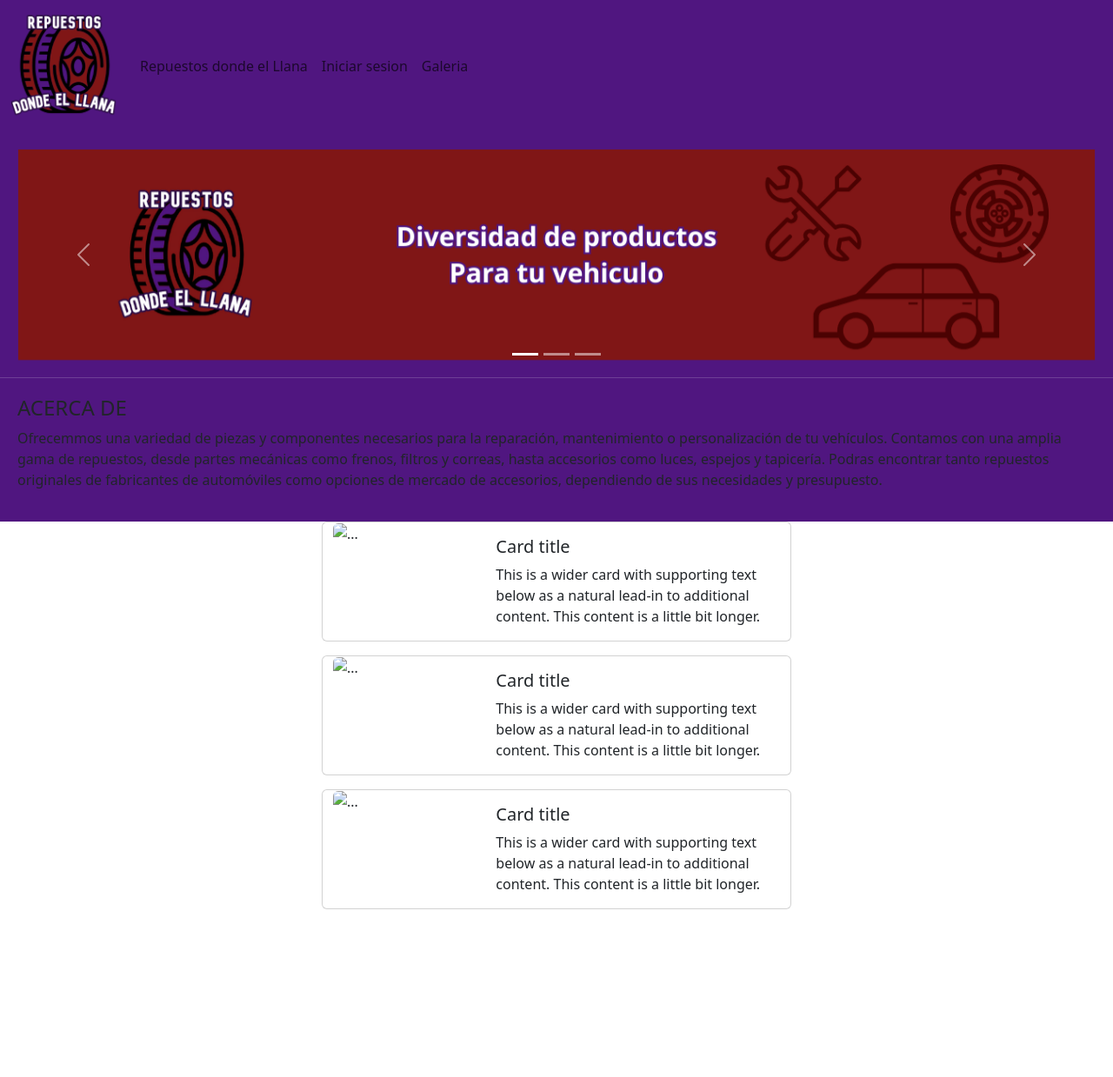
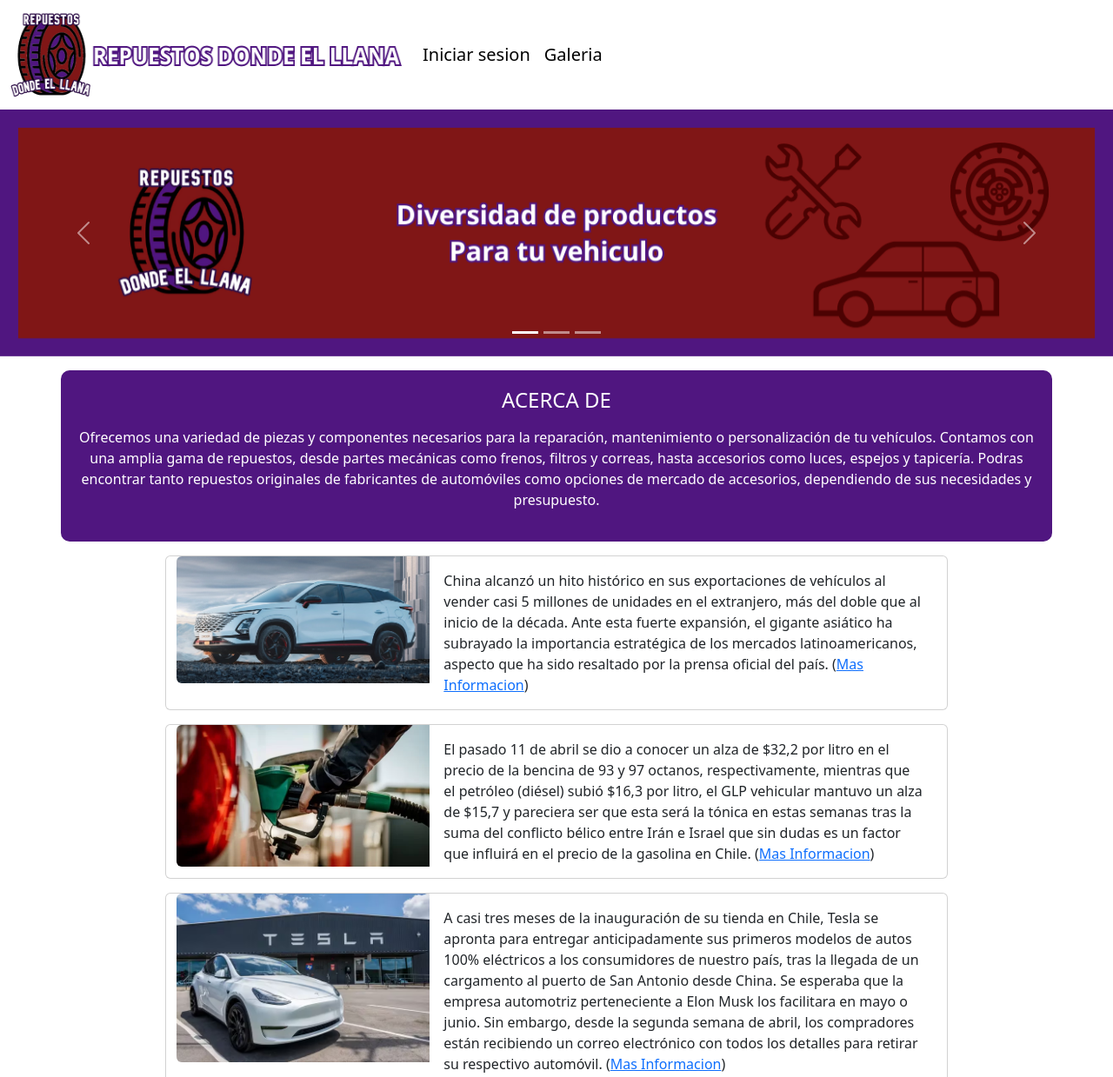
Before and after one commit to DiegoLlana/SitioRepuestos, a plain HTML site: page index.html in a window 1280 px wide. Shown: the top 1239 px of the page at 87% size. Before the commit the page ends 1062 px from the top, so only its background shows below. Drawn offline with nearby package versions, Linux system fonts and the light colour scheme.

Commit message:
Index completado

```diff
--- a/css/estilos.css
+++ b/css/estilos.css
@@ -1,4 +1,20 @@
 .cajaacercade{
     padding: 20px;
     background-color: #501680;
+    border-radius: 10px;
+    color: white;
 }
+
+footer div{
+    background-color: #501680;
+    padding: 10px;
+    color: white;
+}
+
+.nav-item{
+    margin-top: 8px;
+}
+
+.nav-item:hover{
+    text-decoration: underline;
+}
--- a/index.html
+++ b/index.html
@@ -10,29 +10,26 @@
 </head>
 <body>
     <header>
-        <nav class="navbar navbar-expand-lg" style="background-color: #501680;" >
+        <nav class="navbar navbar-expand-lg">
             <div class="container-fluid">
-            <a class="navbar-brand" href="#"><img src="imagenes/Logotipo.png" alt="No encontrado" width="125" height="125"></a>
+            <a class="navbar-brand" href="index.html"><img src="imagenes/Logotipotexto.png" alt="No encontrado" width="450" height="100"></a>
             <button class="navbar-toggler" type="button" data-bs-toggle="collapse" data-bs-target="#navbarSupportedContent" aria-controls="navbarSupportedContent" aria-expanded="false" aria-label="Toggle navigation">
                 <span class="navbar-toggler-icon"></span>
             </button>
             <div class="collapse navbar-collapse" id="navbarSupportedContent">
                 <ul class="navbar-nav me-auto mb-2 mb-lg-0">
                 <li class="nav-item">
-                    <a class="nav-link" href="#">Repuestos donde el Llana</a>
+                    <a class="nav-link active text-center" href="login.html"><h5>Iniciar sesion</h5></a>
                 </li>
                 <li class="nav-item">
-                    <a class="nav-link" href="#">Iniciar sesion</a>
-                </li>
-                <li class="nav-item">
-                    <a class="nav-link" href="#">Galeria</a>
+                    <a class="nav-link active text-center" href="galeria.html"><h5>Galeria</h5></a>
                 </li>
                 </ul>
             </div>
             </div>
         </nav>
     </header>
-    <div id="carouselExampleIndicators" class="carousel slide">
+    <div id="carouselExampleIndicators" class="carousel slide mb-3">
         <div class="carousel-indicators">
           <button type="button" data-bs-target="#carouselExampleIndicators" data-bs-slide-to="0" class="active" aria-current="true" aria-label="Slide 1"></button>
           <button type="button" data-bs-target="#carouselExampleIndicators" data-bs-slide-to="1" aria-label="Slide 2"></button>
@@ -59,50 +56,61 @@
         </button>
       </div>
     <main>
-      <div class="cajaacercade">
-        <h4>ACERCA DE</h4>
-        <p>Ofrecemmos una variedad de piezas y componentes necesarios para la reparación, mantenimiento o personalización de tu vehículos. Contamos con una amplia gama de repuestos, desde partes mecánicas como frenos, filtros y correas, hasta accesorios como luces, espejos y tapicería. Podras encontrar tanto repuestos originales de fabricantes de automóviles como opciones de mercado de accesorios, dependiendo de sus necesidades y presupuesto.</p>
+      <div class="cajaacercade container mb-3">       <!--"Acerca de" que posee la pagina-->
+        <h4><center>ACERCA DE</center></h4>
+        <p><center>Ofrecemos una variedad de piezas y componentes necesarios para la reparación, mantenimiento o personalización de tu vehículos. Contamos con una amplia gama de repuestos, desde partes mecánicas como frenos, filtros y correas, hasta accesorios como luces, espejos y tapicería. Podras encontrar tanto repuestos originales de fabricantes de automóviles como opciones de mercado de accesorios, dependiendo de sus necesidades y presupuesto.</center></p>
       </div>
-      <div class="card mb-3 container" style="max-width: 540px;">
+      <div class="card mb-3 container" style="max-width: 900px;">   <!--Tarjeta con noticias-->
         <div class="row g-0">
           <div class="col-md-4">
-            <img src="..." class="img-fluid rounded-start" alt="...">
+            <img src="imagenes/noticia1.jpg" class="img-fluid rounded-start" alt="...">
           </div>
           <div class="col-md-8">
             <div class="card-body">
-              <h5 class="card-title">Card title</h5>
-              <p class="card-text">This is a wider card with supporting text below as a natural lead-in to additional content. This content is a little bit longer.</p>
+              <p class="card-text">China alcanzó un hito histórico en sus exportaciones de vehículos al vender casi 5 millones de unidades en el extranjero, más del doble que al inicio de la década. Ante esta fuerte expansión, el gigante asiático ha subrayado la importancia estratégica de los mercados latinoamericanos, aspecto que ha sido resaltado por la prensa oficial del país. (<a href="https://www.emol.com/noticias/Autos/2024/04/17/1128117/autos-chinos-mercados-lartinoamerica.html" target="_blank">Mas Informacion</a>)</p>
             </div>
           </div>
         </div>
       </div>
-      <div class="card mb-3 container" style="max-width: 540px;">
+      <div class="card mb-3 container" style="max-width: 900px;">
         <div class="row g-0">
           <div class="col-md-4">
-            <img src="..." class="img-fluid rounded-start" alt="...">
+            <img src="imagenes/noticia2.webp" class="img-fluid rounded-start" alt="...">
           </div>
           <div class="col-md-8">
             <div class="card-body">
-              <h5 class="card-title">Card title</h5>
-              <p class="card-text">This is a wider card with supporting text below as a natural lead-in to additional content. This content is a little bit longer.</p>
+              <p class="card-text">El pasado 11 de abril se dio a conocer un alza de $32,2 por litro en el precio de la bencina de 93 y 97 octanos, respectivamente, mientras que el petróleo (diésel) subió $16,3 por litro, el GLP vehicular mantuvo un alza de $15,7 y pareciera ser que esta será la tónica en estas semanas tras la suma del conflicto bélico entre Irán e Israel que sin dudas es un factor que influirá en el precio de la gasolina en Chile. (<a href="https://redgol.cl/tendencias/sube-la-bencina-esta-semana-enterate-si-cambiara-o-no" target="_blank">Mas Informacion</a>)</p>
             </div>
           </div>
         </div>
       </div>
-      <div class="card mb-3 container" style="max-width: 540px;">
+      <div class="card mb-5 container" style="max-width: 900px;">
         <div class="row g-0">
           <div class="col-md-4">
-            <img src="..." class="img-fluid rounded-start" alt="...">
+            <img src="imagenes/noticia3.png" class="img-fluid rounded-start" alt="...">
           </div>
           <div class="col-md-8">
             <div class="card-body">
-              <h5 class="card-title">Card title</h5>
-              <p class="card-text">This is a wider card with supporting text below as a natural lead-in to additional content. This content is a little bit longer.</p>
+              <p class="card-text">A casi tres meses de la inauguración de su tienda en Chile, Tesla se apronta para entregar anticipadamente sus primeros modelos de autos 100% eléctricos a los consumidores de nuestro país, tras la llegada de un cargamento al puerto de San Antonio desde China. Se esperaba que la empresa automotriz perteneciente a Elon Musk los facilitara en mayo o junio. Sin embargo, desde la segunda semana de abril, los compradores están recibiendo un correo electrónico con todos los detalles para retirar su respectivo automóvil. (<a href="https://www.meganoticias.cl/nacional/445468-entrega-autos-tesla-en-chile-proceso-de-pago-clientes-desilusionados-lun-pdp-19-4-2024.html" target="_blank">Mas Informacion</a>)</p>
             </div>
           </div>
         </div>
       </div>
+
+        <div class="card mb-3 container card border-0" style="max-width: 450px;">
+          <img src="imagenes/Foto_perfil.jpg" class="card-img-top rounded-circle" alt="..."/>
+          <div class="card-body text-center">
+            <h5 class="card-title">DIEGO ALEJANDRO ORELLANA IBARRA</h5>
+            <p class="card-text">Analista Programador.</p>
+            <p class="card-text">Seccion N3-P12-C2.</p>
+          </div>
+        </div>
     </main>
+    <footer>
+      <div>
+        <h3><center>Asignatura: Programacion Front-End</center></h3>
+      </div>
+    </footer>
     <script src="https://cdn.jsdelivr.net/npm/bootstrap@5.3.3/dist/js/bootstrap.bundle.min.js" integrity="sha384-YvpcrYf0tY3lHB60NNkmXc5s9fDVZLESaAA55NDzOxhy9GkcIdslK1eN7N6jIeHz" crossorigin="anonymous"></script>
 </body>
 </html>
```
Also changed, not shown: galeria.html (added), imagenes/Foto_perfil.jpg, imagenes/LogotipoTexto.png (added), imagenes/noticia1.jpg (added), imagenes/noticia2.webp (added), imagenes/noticia3.png (added), login.html (added).
